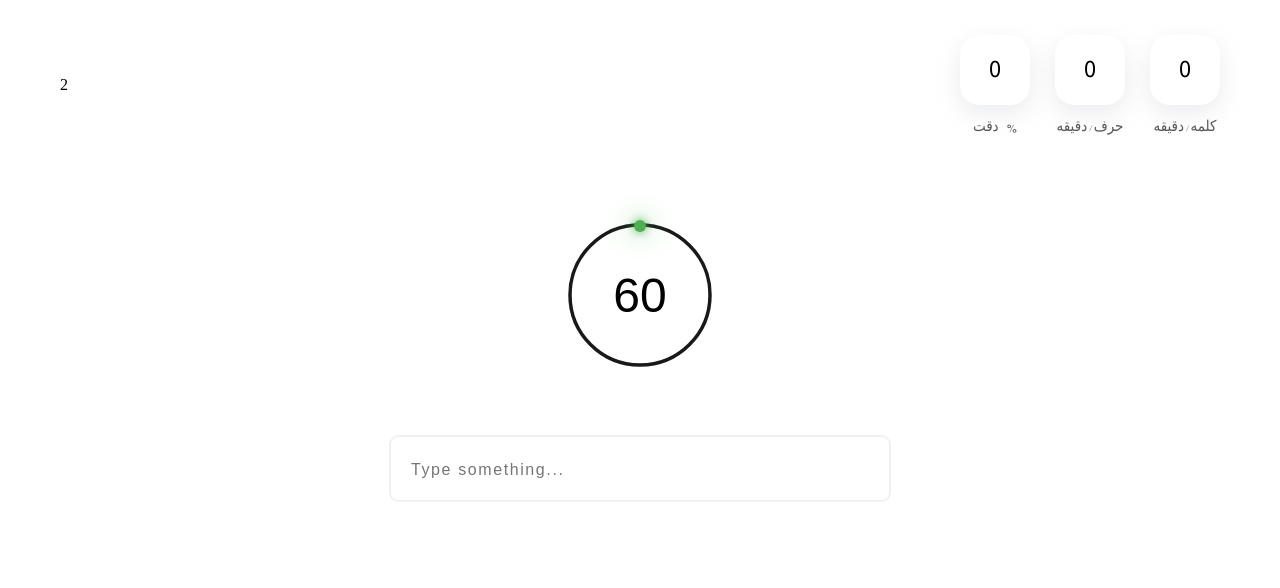
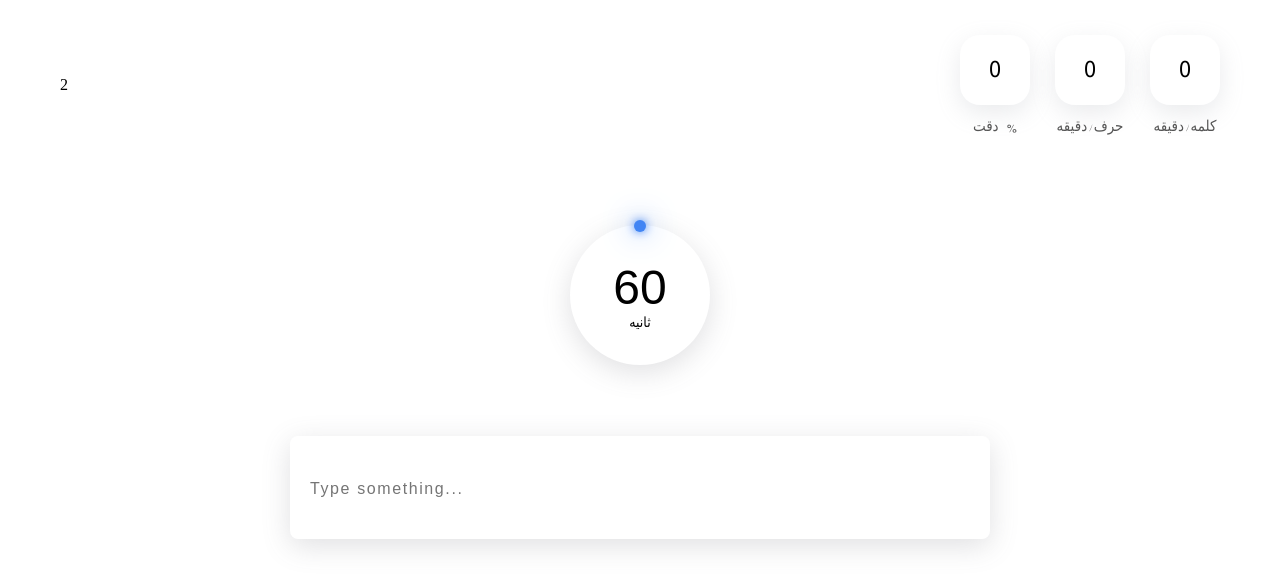
Before and after one commit to MaroufEbrahimi/marouftype, a React (Vite) app: page / in a window 1280 px wide. Shown: the top 588 px of the page. Built offline with nearby package versions, Linux system fonts and the light colour scheme.

Commit message:
input box some changes

```diff
--- a/src/App.css
+++ b/src/App.css
@@ -13,14 +13,14 @@
 /* input container */
 .input_container input {
   border-radius: 8px;
-  border: 1px solid #eee;
+  border: none;
   outline: none;
-  padding: 20px;
+  padding: 40px 20px;
   font-size: 20px;
-  min-width: 500px;
+  min-width: 700px;
   background-color: transparent;
-  box-shadow: rgba(0, 0, 0, 0.05) 0px 0px 0px 1px;
   letter-spacing: 0.02em;
+  box-shadow: rgba(100, 100, 111, 0.2) 0px 7px 29px 0px;
 }
 .input_container input::placeholder {
   font-size: 16px;
--- a/src/components/Timer/Timer.css
+++ b/src/components/Timer/Timer.css
@@ -22,12 +22,12 @@
   width: 100%;
   height: 100%;
   fill: none;
-  stroke: #191919;
+  /* stroke: #191919; */
   stroke-width: 3.5px;
   transform: translate(5px, 5px);
 }
 .timer svg circle:nth-child(2) {
-  stroke: #4caf50;
+  stroke: var(--main-color);
   stroke-dasharray: 440;
   stroke-dashoffset: 440;
 }
@@ -47,6 +47,7 @@
   inset: 5px;
   border-radius: 50%;
   z-index: 10;
+  box-shadow: rgba(100, 100, 111, 0.2) 0px 7px 29px 0px;
 }
 .animateDot {
   animation: animateDot 60s linear forwards;
@@ -58,10 +59,10 @@
   left: 50%;
   width: 12px;
   height: 12px;
-  background-color: #4caf50;
+  background-color: var(--main-color);
   border-radius: 50%;
   transform: translateX(-50%);
-  box-shadow: 0 0 10px #4caf50, 0 0 30px #4caf50;
+  box-shadow: 0 0 10px var(--main-color), 0 0 30px var(--main-color);
 }
 @keyframes animateDot {
   0% {
@@ -81,6 +82,12 @@
   display: flex;
   justify-content: center;
   align-items: center;
+  flex-direction: column !important;
   font-size: 3rem;
   font-family: Arial, Helvetica, sans-serif;
 }
+.timer .sec_text {
+  font-size: 14px;
+  margin-top: -5px;
+  font-family: "Tahere", "Iran Sans", Tahoma, sans-serif;
+}
--- a/src/components/Timer/Timer.tsx
+++ b/src/components/Timer/Timer.tsx
@@ -44,7 +44,10 @@ const Timer = ({ isStarted }: TimerProps) => {
             className={isStarted ? "animateCircle" : ""}
           ></circle>
         </svg>
-        <div className="number">{timer}</div>
+        <div className="number dis_f c_fdc">
+          <p className="number_timer">{timer}</p>
+          <p className="sec_text">ثانیه</p>
+        </div>
       </div>
     </div>
   );
--- a/src/index.css
+++ b/src/index.css
@@ -2,6 +2,10 @@
   margin: 0;
   padding: 0;
   box-sizing: border-box;
+}
+
+:root {
+  --main-color: #4285f4;
 }
 
 /* Tahere fonts */
```
